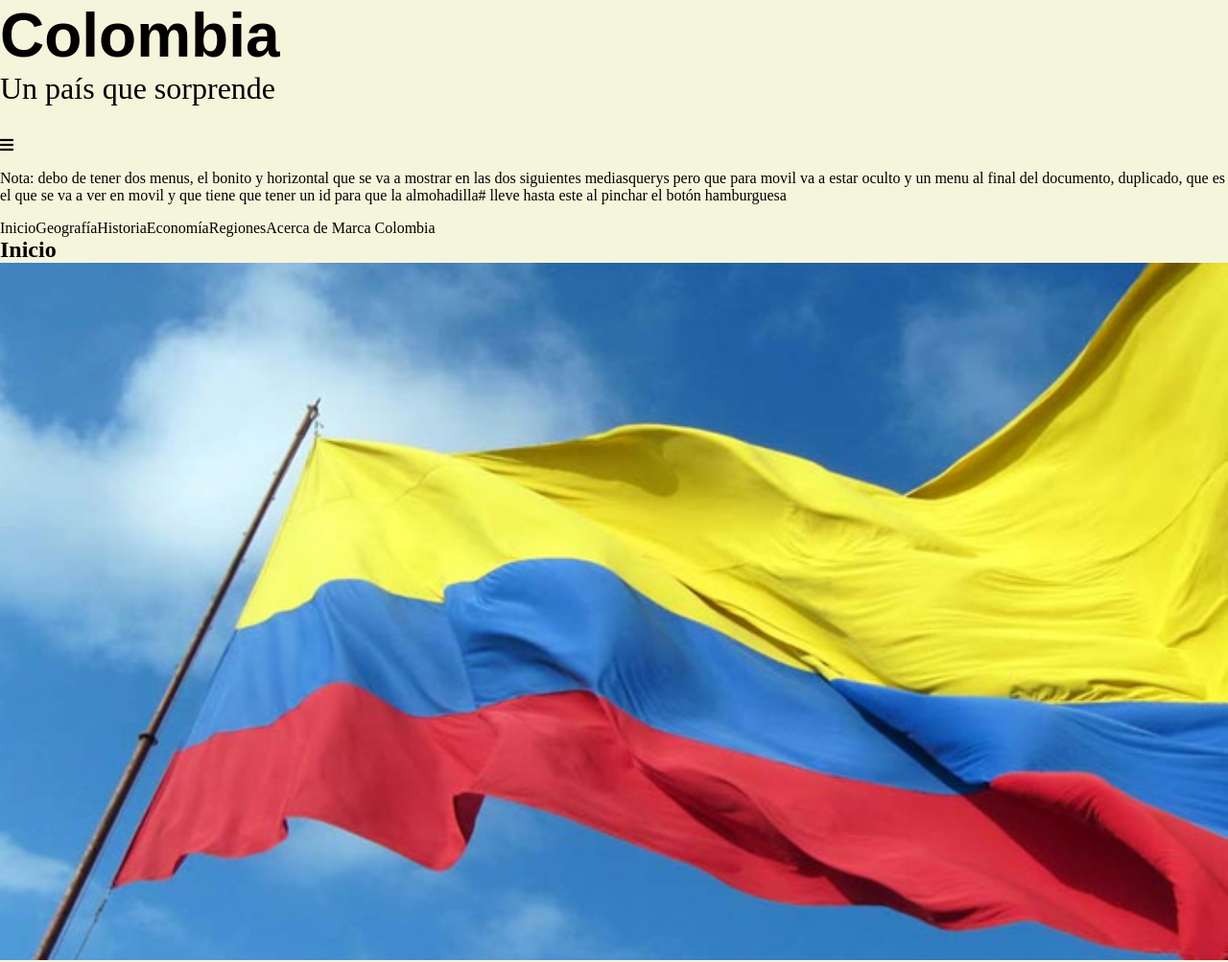
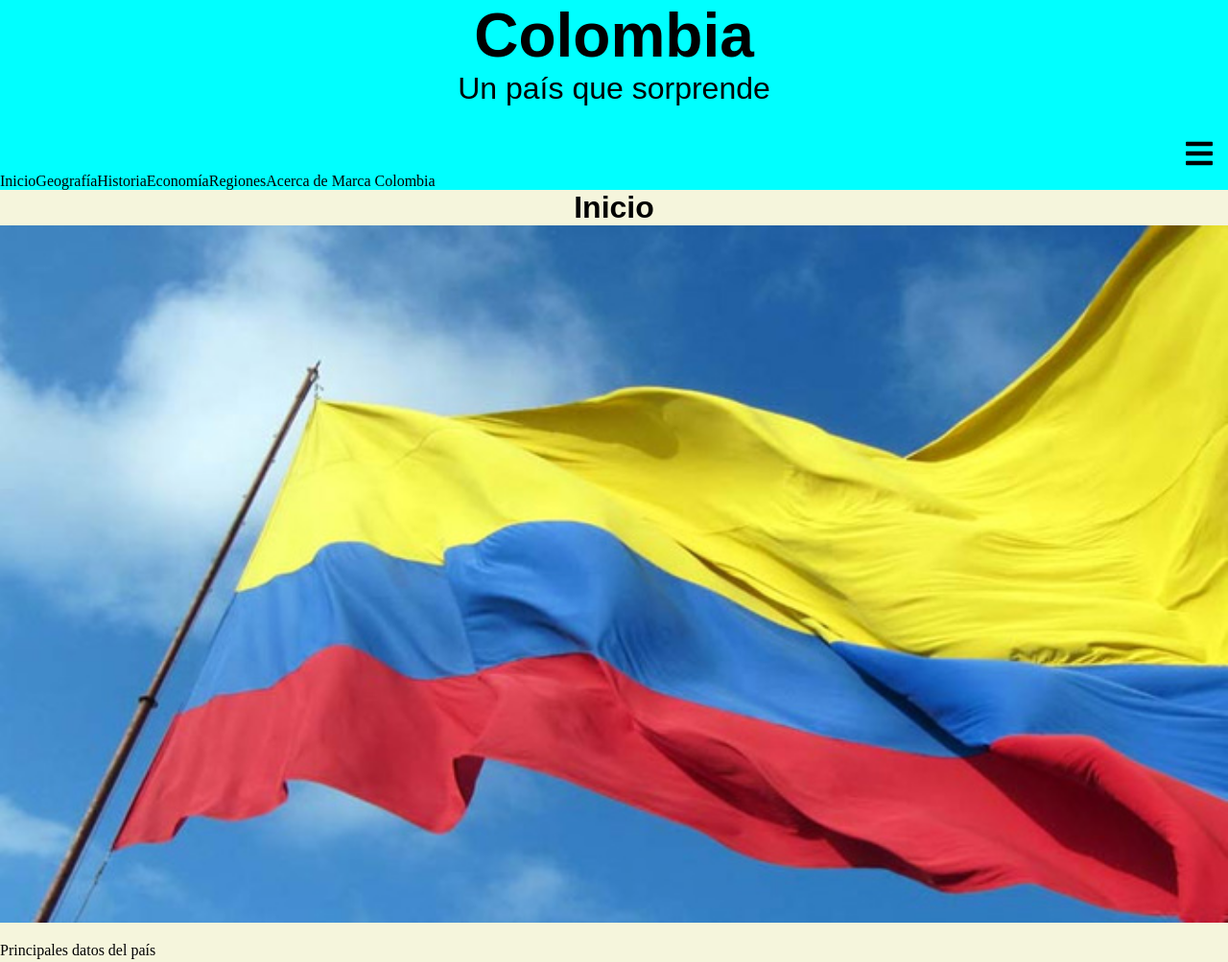
Before and after one commit to DiegoLopezSuarez/Modulo1WEB_CSS, a website: page proyecto_Colombia/proyecto.html in a window 1280 px wide. Shown: the top 1003 px of the page at 96% size. Drawn offline with Linux system fonts and the light colour scheme; a web font is replaced by a local one.

Commit message:
h2 centrados proyecto

```diff
--- a/proyecto_Colombia/css/01b_styless_Colombia.css
+++ b/proyecto_Colombia/css/01b_styless_Colombia.css
@@ -5,7 +5,7 @@
     box-sizing: border-box;
 }
 
-body, h1, h2, h3, nav ul, nav li, figure {
+body, h1, h2, h3, nav ul, nav li, img {
     margin: 0;
     padding: 0;
 }
@@ -14,20 +14,49 @@ body {
     background-color: beige;
 }
 
+header {
+
+    background-color: cyan
+}
+
 h1 {
     display: block;
     font-size: 4rem;
     font-family: 'Encode Sans Condensed', sans-serif;
+    text-align: center;
+    margin-left: auto;
+    margin-right: auto;
   }
 
 .subtitulo {
     display: block;
     font-size: 2rem;
     margin-top: 0rem;
-    font-family: font-family: 'Roboto', sans-serif;
+    font-family: 'Encode Sans Condensed', sans-serif;
+    text-align: center;
+    margin-left: auto;
+    margin-right: auto;
   }
 
-/* enlace para meter las dos tipos de letras:
+.iconoMenu
+{
+    font-size: 2rem;
+    text-align: right;
+    margin-right: 1rem;
+ }
+
+ h2 {
+    display: block;
+    font-size: 2rem;
+    font-family: 'Encode Sans Condensed', sans-serif;
+    text-align: center;
+    margin-left: auto;
+    margin-right: auto;
+  }
+
+/* { }
+
+enlace para meter las dos tipos de letras:
 <link href="https://fonts.googleapis.com/css?family=Encode+Sans+Condensed|Roboto" rel="stylesheet">
 
 y forma de colocarlas en CSS:
--- a/proyecto_Colombia/proyecto.html
+++ b/proyecto_Colombia/proyecto.html
@@ -24,9 +24,11 @@
 
         <nav>
 
+        <div class="iconoMenu">
         <a href="#bottom-menu"><i class="fas fa-bars"></i></a>
+        </div>
 
-        <P>Nota: debo de tener dos menus, el bonito y horizontal que se va a mostrar en las dos siguientes mediasquerys pero que para movil va a estar oculto y un menu al final del documento, duplicado, que es el que se va a ver en movil y que tiene que tener un id para que la almohadilla# lleve hasta este al pinchar el botón hamburguesa</P>
+        <!-- Nota: debo de tener dos menus, el bonito y horizontal que se va a mostrar en las dos siguientes mediasquerys pero que para movil va a estar oculto y un menu al final del documento, duplicado, que es el que se va a ver en movil y que tiene que tener un id para que la almohadilla# lleve hasta este al pinchar el botón hamburguesa -->
 
 
         <ul id="menuGrande">
@@ -350,7 +352,7 @@
 
         <section id="Seis">
 
-                <h2>Seis países en uno</h2>
+                <h2>Seis países en uno solo</h2>
 
                 <div>
                 <img src="./assets/regionsofcolombia.pnguselanges" alt="Imagen con mapa de Colombia mostrando las 6 grandeas divisiones geográficas del país">
@@ -359,20 +361,20 @@
                 <p>
                 <strong>Colombia tiene cinco regiones naturales continentales y una región natural marítima:</strong>
 
-                <ul>
-                        <li>1 - El Caribe Colombiano</li>
+                <ol>
+                        <li>El Caribe Colombiano</li>
 
-                        <li>2 - La Colombia Andina</li>
+                        <li>La Colombia Andina</li>
 
-                        <li>3 - El Orinoco y la región de las grandes llanuras</li>
+                        <li>El Orinoco y la región de las grandes llanuras</li>
 
-                        <li>4 - Colombia y su costa sobre El Pacífico</li>
+                        <li>Colombia y su costa sobre El Pacífico</li>
 
-                        <li>5 - La enorme selva amazónica</li>
+                        <li>La enorme selva amazónica</li>
 
-                        <li>6 - La Colombia Insular</li>
+                        <li>La Colombia Insular</li>
 
-                </ul>
+                </ol>
                 </p>
 
 
```
